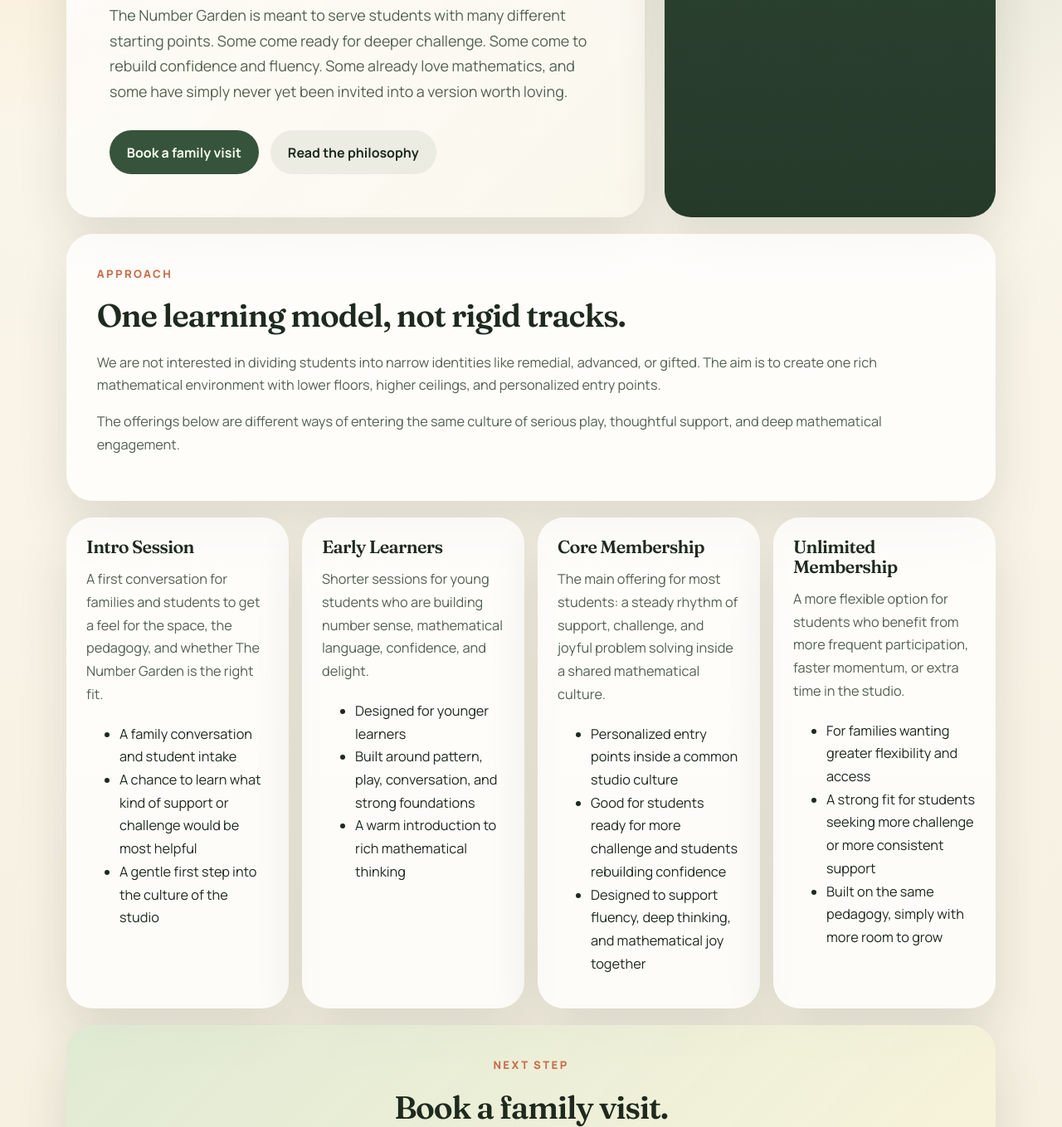
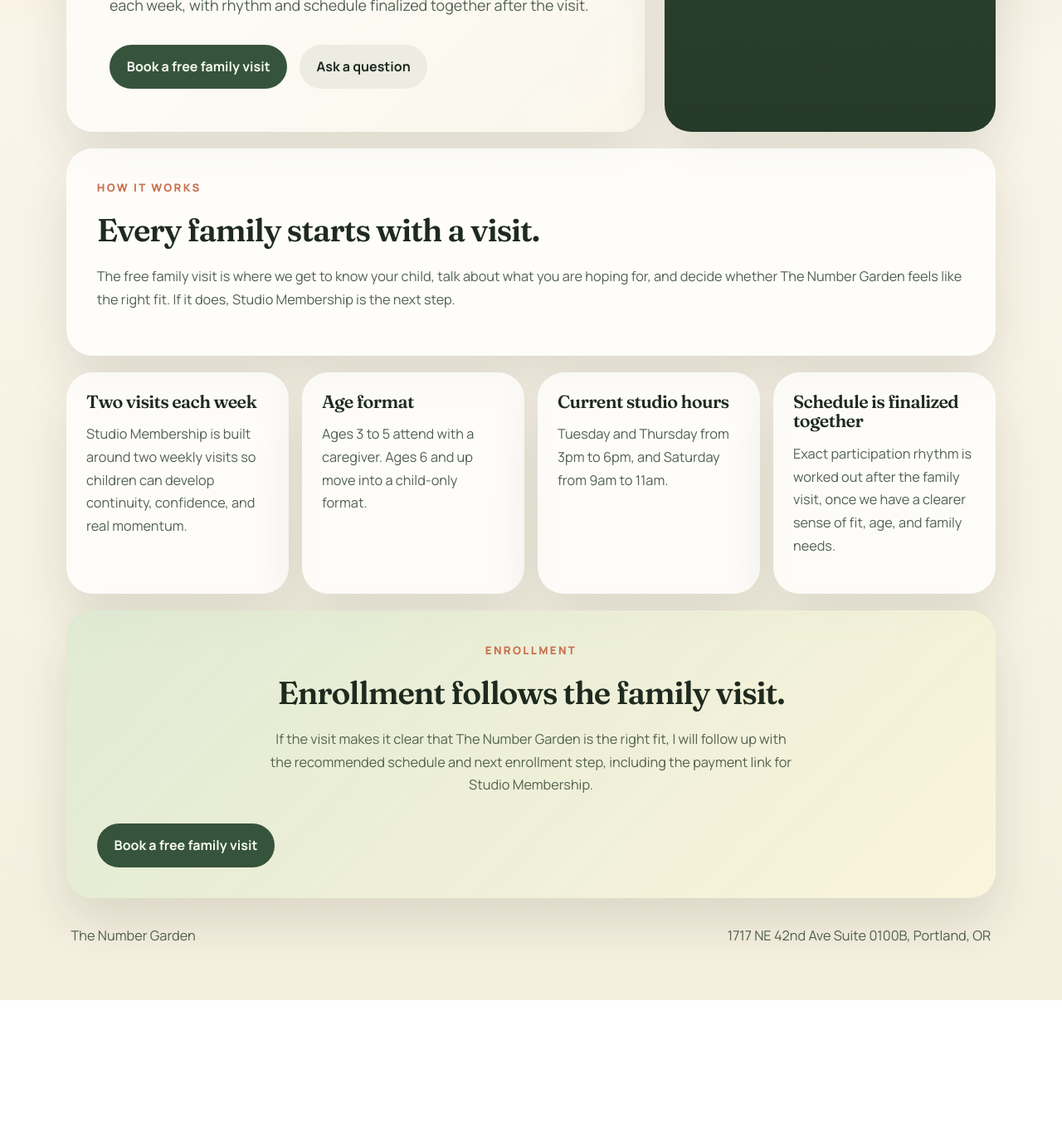
Before and after one commit to pdg744/thenumbergarden, an Astro site: page /offerings in a window 1280 px wide. Shown: the part 559-1918 px from the top of the page at 83% size. After the commit the page ends 1765 px from the top, so only its background shows below. Built offline with nearby package versions, Linux system fonts and the light colour scheme; Astro itself is replaced by a stand-in of ours.

Commit message:
Replace offerings with membership details

```diff
--- a/src/layouts/BaseLayout.astro
+++ b/src/layouts/BaseLayout.astro
@@ -50,7 +50,7 @@ const canonicalUrl = new URL(Astro.url.pathname, Astro.site ?? "https://thenumbe
             class:list={["nav-link", isCurrent("/offerings/") && "is-current"]}
             href="/offerings/"
           >
-            Offerings
+            Membership
           </a>
 
           <a
--- a/src/pages/contact.astro
+++ b/src/pages/contact.astro
@@ -44,8 +44,8 @@ const interestEmail = "experiential.education.pdx@gmail.com";
       <h2>Email is welcome.</h2>
     </div>
     <p class="supporting-copy">
-      Reach out directly if you want to ask about age range, scheduling,
-      offerings, or whether a family visit makes sense for your child.
+      Reach out directly if you want to ask about age range, schedule,
+      membership, or whether a family visit makes sense for your child.
     </p>
     <a class="contact-link" href={`mailto:${interestEmail}`}>
       {interestEmail}
--- a/src/pages/index.astro
+++ b/src/pages/index.astro
@@ -19,7 +19,7 @@ import BaseLayout from "../layouts/BaseLayout.astro";
           Book a family visit
         </a>
         <a class="button button-secondary" href="/offerings/">
-          See offerings
+          See membership
         </a>
       </div>
     </div>
--- a/src/pages/offerings.astro
+++ b/src/pages/offerings.astro
@@ -1,129 +1,98 @@
 ---
 import BaseLayout from "../layouts/BaseLayout.astro";
-
-const offerings = [
-  {
-    title: "Intro Session",
-    blurb:
-      "A first conversation for families and students to get a feel for the space, the pedagogy, and whether The Number Garden is the right fit.",
-    details: [
-      "A family conversation and student intake",
-      "A chance to learn what kind of support or challenge would be most helpful",
-      "A gentle first step into the culture of the studio",
-    ],
-  },
-  {
-    title: "Early Learners",
-    blurb:
-      "Shorter sessions for young students who are building number sense, mathematical language, confidence, and delight.",
-    details: [
-      "Designed for younger learners",
-      "Built around pattern, play, conversation, and strong foundations",
-      "A warm introduction to rich mathematical thinking",
-    ],
-  },
-  {
-    title: "Core Membership",
-    blurb:
-      "The main offering for most students: a steady rhythm of support, challenge, and joyful problem solving inside a shared mathematical culture.",
-    details: [
-      "Personalized entry points inside a common studio culture",
-      "Good for students ready for more challenge and students rebuilding confidence",
-      "Designed to support fluency, deep thinking, and mathematical joy together",
-    ],
-  },
-  {
-    title: "Unlimited Membership",
-    blurb:
-      "A more flexible option for students who benefit from more frequent participation, faster momentum, or extra time in the studio.",
-    details: [
-      "For families wanting greater flexibility and access",
-      "A strong fit for students seeking more challenge or more consistent support",
-      "Built on the same pedagogy, simply with more room to grow",
-    ],
-  },
-];
 ---
 
 <BaseLayout
-  title="Offerings"
-  description="The Number Garden's early offerings: personalized entry points inside a shared culture of rich mathematics."
+  title="Membership"
+  description="Learn how Studio Membership works at The Number Garden, including schedule, age format, and enrollment."
 >
   <section class="hero">
     <div class="hero-copy">
-      <p class="eyebrow">Offerings</p>
-      <h1>Personalized entry points, shared mathematical culture.</h1>
+      <p class="eyebrow">Membership</p>
+      <h1>Studio Membership at The Number Garden.</h1>
       <p class="lede">
-        The Number Garden is meant to serve students with many different
-        starting points. Some come ready for deeper challenge. Some come to
-        rebuild confidence and fluency. Some already love mathematics, and some
-        have simply never yet been invited into a version worth loving.
+        Every family begins with a free family visit. If it feels like a fit,
+        Studio Membership is the ongoing way to join the life of the studio:
+        two visits each week, with rhythm and schedule finalized together after
+        the visit.
       </p>
       <div class="actions">
         <a class="button button-primary" href="/family-visit/">
-          Book a family visit
+          Book a free family visit
         </a>
-        <a class="button button-secondary" href="/about/">
-          Read the philosophy
+        <a class="button button-secondary" href="/contact/">
+          Ask a question
         </a>
       </div>
     </div>
 
-    <aside class="hero-card" aria-label="What the offerings are built to support">
-      <p class="card-label">Designed for</p>
+    <aside class="hero-card" aria-label="Membership summary">
+      <p class="card-label">Studio Membership</p>
       <ul>
-        <li>Students ready for more challenge</li>
-        <li>Students rebuilding confidence and foundations</li>
-        <li>Learners who want steady support and joyful rigor</li>
-        <li>Families looking for a warmer mathematical culture</li>
+        <li>$400 per month</li>
+        <li>Two visits each week</li>
+        <li>Ages 3 to 5: caregiver + child</li>
+        <li>Ages 6 and up: child-only</li>
       </ul>
     </aside>
   </section>
 
   <section class="panel panel-light">
     <div class="section-heading">
-      <p class="eyebrow">Approach</p>
-      <h2>One learning model, not rigid tracks.</h2>
+      <p class="eyebrow">How It Works</p>
+      <h2>Every family starts with a visit.</h2>
     </div>
     <p class="supporting-copy">
-      We are not interested in dividing students into narrow identities like
-      remedial, advanced, or gifted. The aim is to create one rich
-      mathematical environment with lower floors, higher ceilings, and
-      personalized entry points.
-    </p>
-    <p class="supporting-copy">
-      The offerings below are different ways of entering the same culture of
-      serious play, thoughtful support, and deep mathematical engagement.
+      The free family visit is where we get to know your child, talk about what
+      you are hoping for, and decide whether The Number Garden feels like the
+      right fit. If it does, Studio Membership is the next step.
     </p>
   </section>
 
-  <section class="card-grid" aria-label="Offerings">
-    {offerings.map((offering) => (
-      <article class="topic-card">
-        <h3>{offering.title}</h3>
-        <p>{offering.blurb}</p>
-        <ul class="offering-list">
-          {offering.details.map((detail) => (
-            <li>{detail}</li>
-          ))}
-        </ul>
-      </article>
-    ))}
+  <section class="card-grid" aria-label="Membership details">
+    <article class="topic-card">
+      <h3>Two visits each week</h3>
+      <p>
+        Studio Membership is built around two weekly visits so children can
+        develop continuity, confidence, and real momentum.
+      </p>
+    </article>
+    <article class="topic-card">
+      <h3>Age format</h3>
+      <p>
+        Ages 3 to 5 attend with a caregiver. Ages 6 and up move into a
+        child-only format.
+      </p>
+    </article>
+    <article class="topic-card">
+      <h3>Current studio hours</h3>
+      <p>
+        Tuesday and Thursday from 3pm to 6pm, and Saturday from 9am to 11am.
+      </p>
+    </article>
+    <article class="topic-card">
+      <h3>Schedule is finalized together</h3>
+      <p>
+        Exact participation rhythm is worked out after the family visit, once
+        we have a clearer sense of fit, age, and family needs.
+      </p>
+    </article>
   </section>
 
   <section class="panel panel-accent contact-panel">
     <div class="section-heading">
-      <p class="eyebrow">Next Step</p>
-      <h2>Book a family visit.</h2>
+      <p class="eyebrow">Enrollment</p>
+      <h2>Enrollment follows the family visit.</h2>
     </div>
     <p class="contact-copy">
-      We are not publishing pricing on the site just yet, but a family visit is
-      the best way to talk through the current offerings, what attendance might
-      look like, and which starting point would make the most sense for your
-      student.
+      If the visit makes it clear that The Number Garden is the right fit, I
+      will follow up with the recommended schedule and next enrollment step,
+      including the payment link for Studio Membership.
     </p>
-    <a class="contact-link" href="/family-visit/">
-      Book a family visit
-    </a>
+    <div class="actions">
+      <a class="button button-primary" href="/family-visit/">
+        Book a free family visit
+      </a>
+    </div>
   </section>
 </BaseLayout>
```
